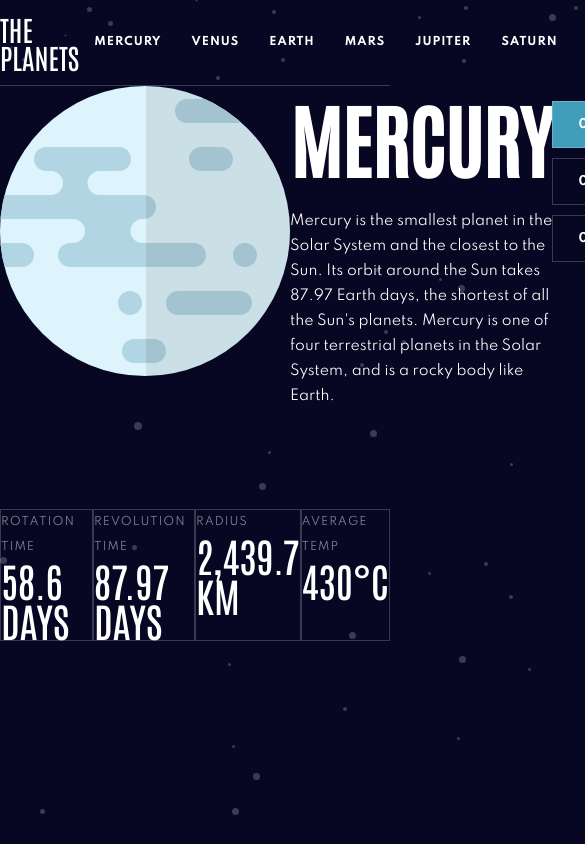
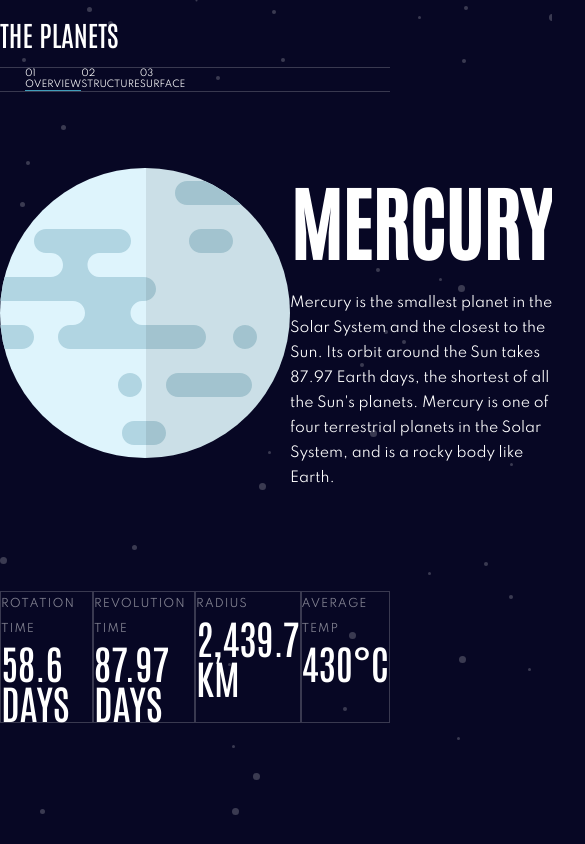
Before and after one commit to itsagift/planetsite, a React app: page / in a window 390 px wide. Shown: the top 844 px of the page, 585 px wide, since content can reach past the window. Built offline with nearby package versions, Linux system fonts and the light colour scheme.

Commit message:
Spacing issues

```diff
--- a/src/components/Header.js
+++ b/src/components/Header.js
@@ -21,6 +21,7 @@ return(
         </li>
       ))}
     </ul>
+    <div className="header__hamburger"></div>
     </header>
 )
 }
--- a/src/components/Planet.js
+++ b/src/components/Planet.js
@@ -35,7 +35,6 @@ export default function Planet({planet}){
                 <div className="detail__desc">{planet[detail].content}</div>
                 </div>
                 <div className="details__input">
-
                     <input className="detail__input" type="radio" id="overview"
                     name="detail" value="overview" checked={detail=== 'overview'} onChange={handleChange}/>
                     <label className="input__label" htmlFor="overview">
--- a/src/css/style.css
+++ b/src/css/style.css
@@ -55,29 +55,13 @@ header{
 }
 .details__input{
     display: flex;
-    flex-direction: column;
-
 }
 .details__input input {
     opacity: 0;
     width: 0;
     height: 0;
 }
-.detail__input:checked + .input__label{
-    background-color: #419EBB;
-}
-.input__label{
-    padding: 10px 25px;
-    margin: 5px 0;
-    display: flex;
 
-    border: 1px solid rgba(255, 255, 255, 0.2);
-    font-size: 12px;
-    line-height: 25px;
-    font-weight: bold;
-    text-transform: uppercase;
-    letter-spacing: 2.5px;
-}
 .detail__title{
     font-size: 80px;
     font-family: 'Antonio';
@@ -88,9 +72,7 @@ header{
     line-height: 25px;
     margin-top: 20px;
     }
-    .details__input{
-        margin-top:10px;
-    }
+
 .label__no{
     margin-right: 25px;
 }
@@ -196,6 +178,10 @@ footer{
     width: 30%;
     min-width: 350px;
     }
+    .details__input{
+        margin-top:10px;
+        flex-direction: column;
+    }
     footer{
         padding: 0 85px;
     }
@@ -203,6 +189,24 @@ footer{
         padding: 20px 90px 20px 15px;
     }
 
+    .detail__input:checked + .input__label{
+        background-color: #419EBB;
+    }
+    .input__label{
+        padding: 10px 25px;
+        margin: 5px 0;
+        display: flex;
+
+        border: 1px solid rgba(255, 255, 255, 0.2);
+        font-size: 12px;
+        line-height: 25px;
+        font-weight: bold;
+        text-transform: uppercase;
+        letter-spacing: 2.5px;
+    }
+    .header__hamburger{
+        display: none;
+    }
 }
 
 @media screen and (min-width: 700px) and (max-width: 1200px) {
@@ -232,15 +236,71 @@ footer{
     }
     .details__input{
         flex: 1;
-    }
+
+            margin-top:10px;
+        }
+
     footer{
         padding: 0 40px;
+    }
+    .footer__links{
+        flex-wrap: wrap;
     }
     .footer__link{
 
         padding: 20px 40px 20px 15px;
     }
+    .details__input{
+        flex-direction: column;
+    }
+    .detail__input:checked + .input__label{
+        background-color: #419EBB;
+    }
+    .input__label{
+        padding: 10px 25px;
+        margin: 5px 0;
+        display: flex;
+
+        border: 1px solid rgba(255, 255, 255, 0.2);
+        font-size: 12px;
+        line-height: 25px;
+        font-weight: bold;
+        text-transform: uppercase;
+        letter-spacing: 2.5px;
+    }
+    .header__hamburger{
+        display: none;
+    }
 }
 @media screen and (max-width: 700px){
+    header{
+        height: 68px;
+        padding: 0;
+    }
+    .header__links{
+        display: none;
+    }
+    .details__input{
+        width:100%;
+        position: fixed;
+        top: 68px;
+        left: 0;
 
+        padding: 0 25px;
+        border-bottom: 1px solid rgba(255, 255, 255, 0.2);
+    }
+    .main{
+        margin-top: 100px;
+    }
+    .detail__input{
+        margin:0;
+
+    }
+    .detail__input:checked + .input__label{
+        border-bottom: 1px solid #419EBB;
+    }
+    .input__label{
+        font-size: 9px;
+        text-transform: uppercase;
+    }
 }
--- a/src/index.html
+++ b/src/index.html
@@ -4,6 +4,7 @@
   <meta charset="UTF-8">
   <title>React Boilerplate</title>
   <link href="https://fonts.googleapis.com/css2?family=Antonio:wght@500&family=Spartan:wght@400;700&display=swap" rel="stylesheet">
+  <meta name="viewport" content="width=device-width, initial-scale=1.0">
 
 </head>
 <body>
```
